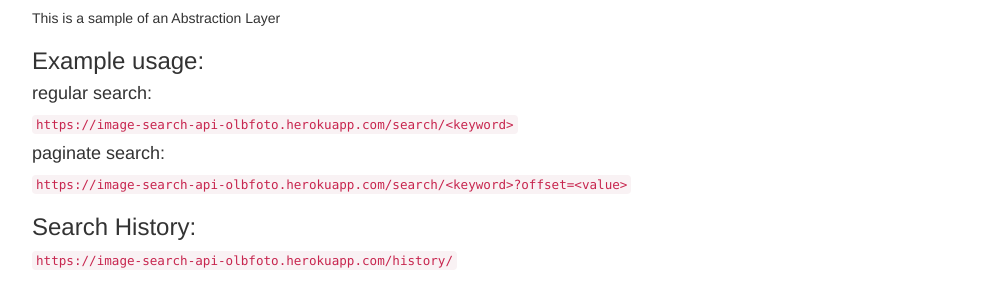
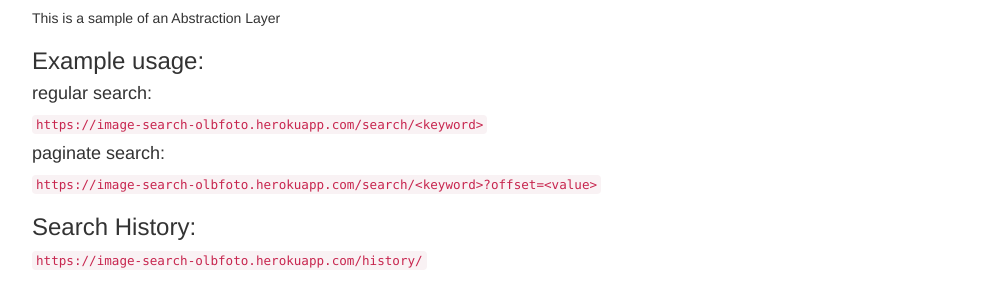
Before and after one commit to olbfoto/image_search_abstraction_layer, a website: page index.html in a window 1280 px wide. Shown: the part 62-370 px from the top of the page, without its empty margins (38-1031 px from the left). Drawn offline with nearby package versions, Linux system fonts and the light colour scheme.

Commit message:
minor fix in index.html

```diff
--- a/index.html
+++ b/index.html
@@ -13,11 +13,11 @@
             <p>This is a sample of an Abstraction Layer</p>
             <h3>Example usage:</h3>
             <h4>regular search:</h4>
-            <code>https://image-search-api-olbfoto.herokuapp.com/search/&lt;keyword&gt;</code><br>
+            <code>https://image-search-olbfoto.herokuapp.com/search/&lt;keyword&gt;</code><br>
             <h4>paginate search:</h4>
-            <code>https://image-search-api-olbfoto.herokuapp.com/search/&lt;keyword&gt;?offset=&lt;value&gt;</code><br>
+            <code>https://image-search-olbfoto.herokuapp.com/search/&lt;keyword&gt;?offset=&lt;value&gt;</code><br>
             <h3>Search History:</h3>
-            <code>https://image-search-api-olbfoto.herokuapp.com/history/</code><br>
+            <code>https://image-search-olbfoto.herokuapp.com/history/</code><br>
 
         </div>
     </body>
```
